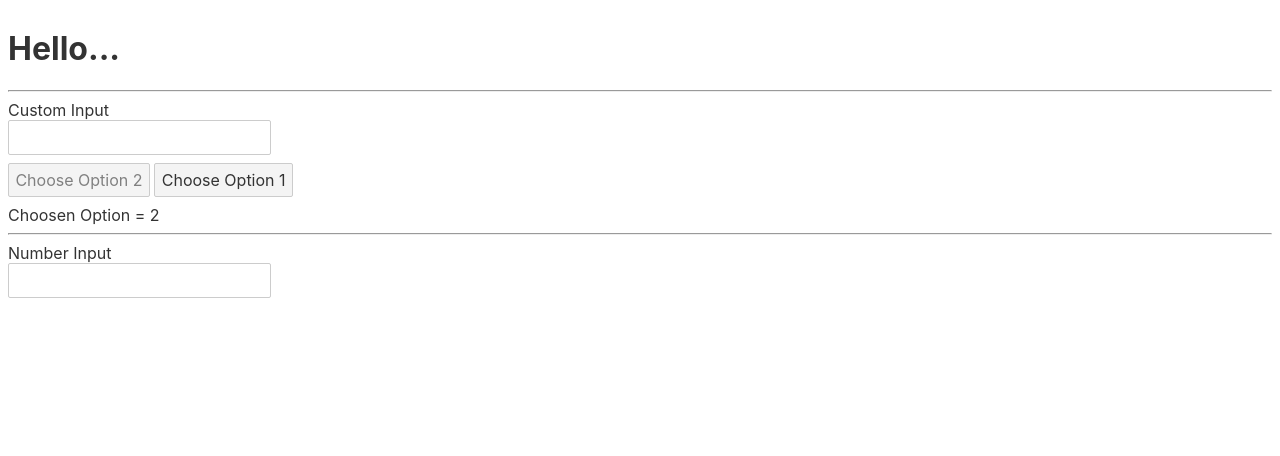
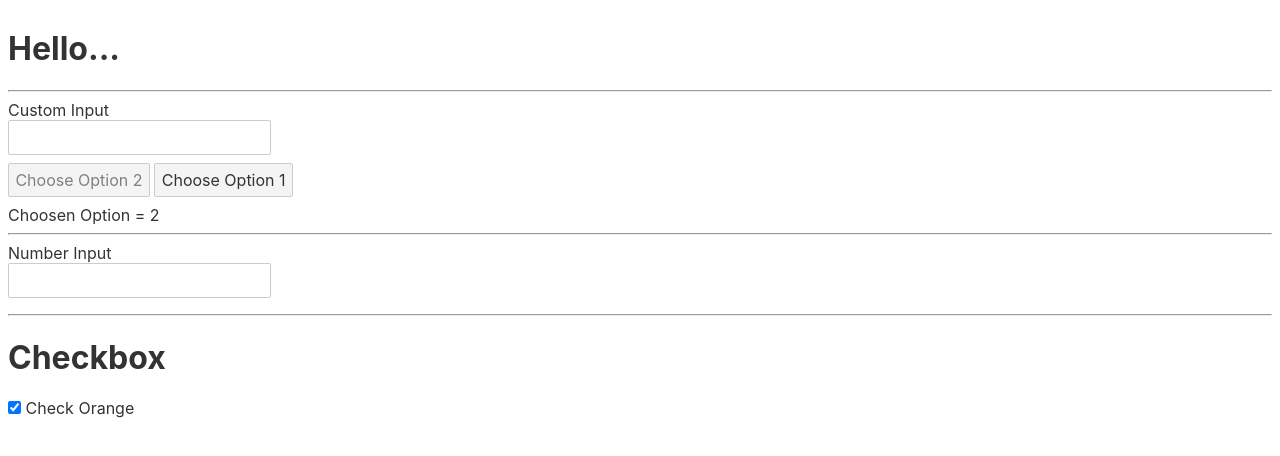
Before and after one commit to smarigowda/my-svelte-project, a Svelte app: page / in a window 1280 px wide. Shown: the top 456 px of the page. Built offline with nearby package versions, Linux system fonts and the light colour scheme.

Commit message:
SUC-24 binding to a single checkbox

```diff
--- a/src/App.svelte
+++ b/src/App.svelte
@@ -1,12 +1,14 @@
 <script>
   import CustomInput from "./CustomInput.svelte";
-  import Toggle from './Toggle.svelte';
+  import Toggle from "./Toggle.svelte";
   let value = "";
   let number;
   let selectedOption = 2;
+  let orangeChecked = true;
   $: console.log("value = ", value);
   $: console.log("number =", number);
-  $: console.log("selectedOption =", selectedOption)
+  $: console.log("selectedOption =", selectedOption);
+  $: console.log("orangeChecked =", orangeChecked);
 </script>
 
 <style lang="scss">
@@ -22,9 +24,15 @@
   <!-- <input type="text" bind:value /> -->
   <hr />
   <label for="custominput">Custom Input</label>
-  <CustomInput bind:value/>
-  <Toggle bind:choosenOption={selectedOption}/>
-  <hr>
+  <CustomInput bind:value />
+  <Toggle bind:choosenOption={selectedOption} />
+  <hr />
   <label for="">Number Input</label>
-  <input type="number" bind:value={number}>
+  <input type="number" bind:value={number} />
+  <hr />
+  <h1>Checkbox</h1>
+  <label for="">
+    <input type="checkbox" bind:checked={orangeChecked}/>
+    Check Orange
+  </label>
 </div>
```
